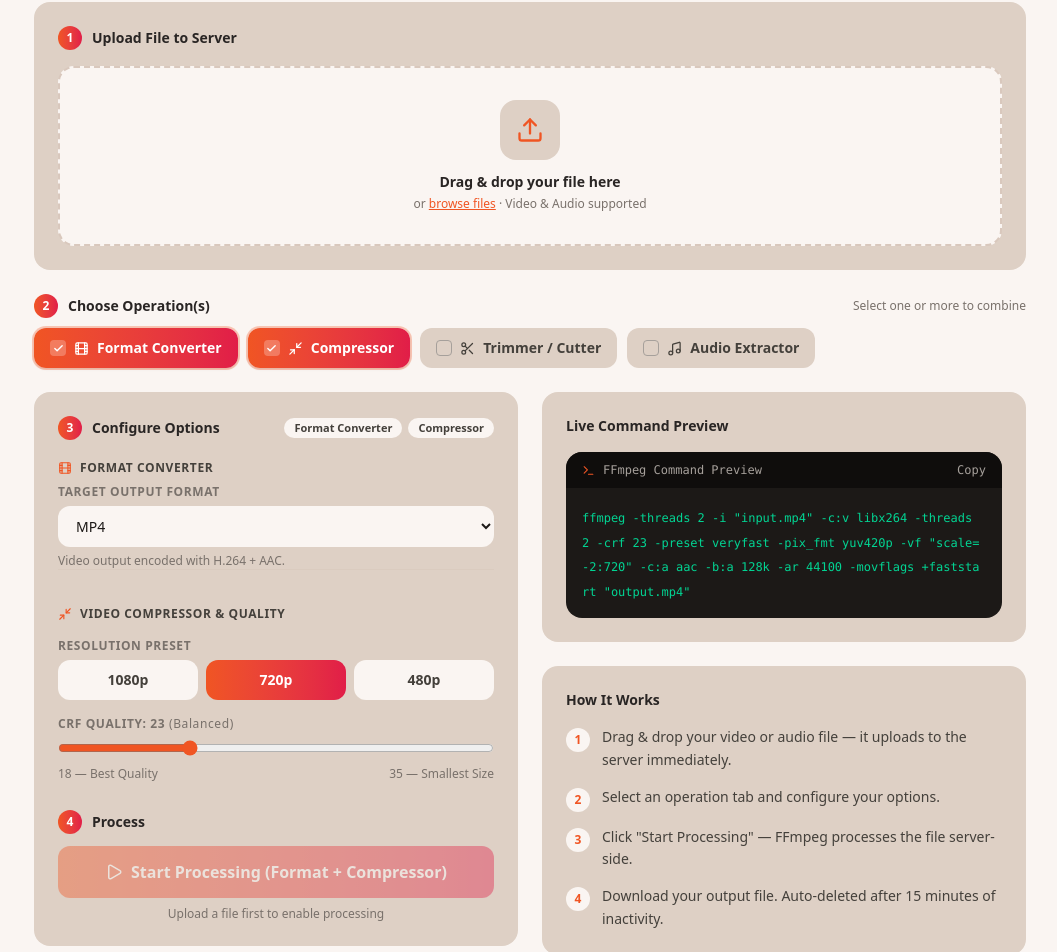
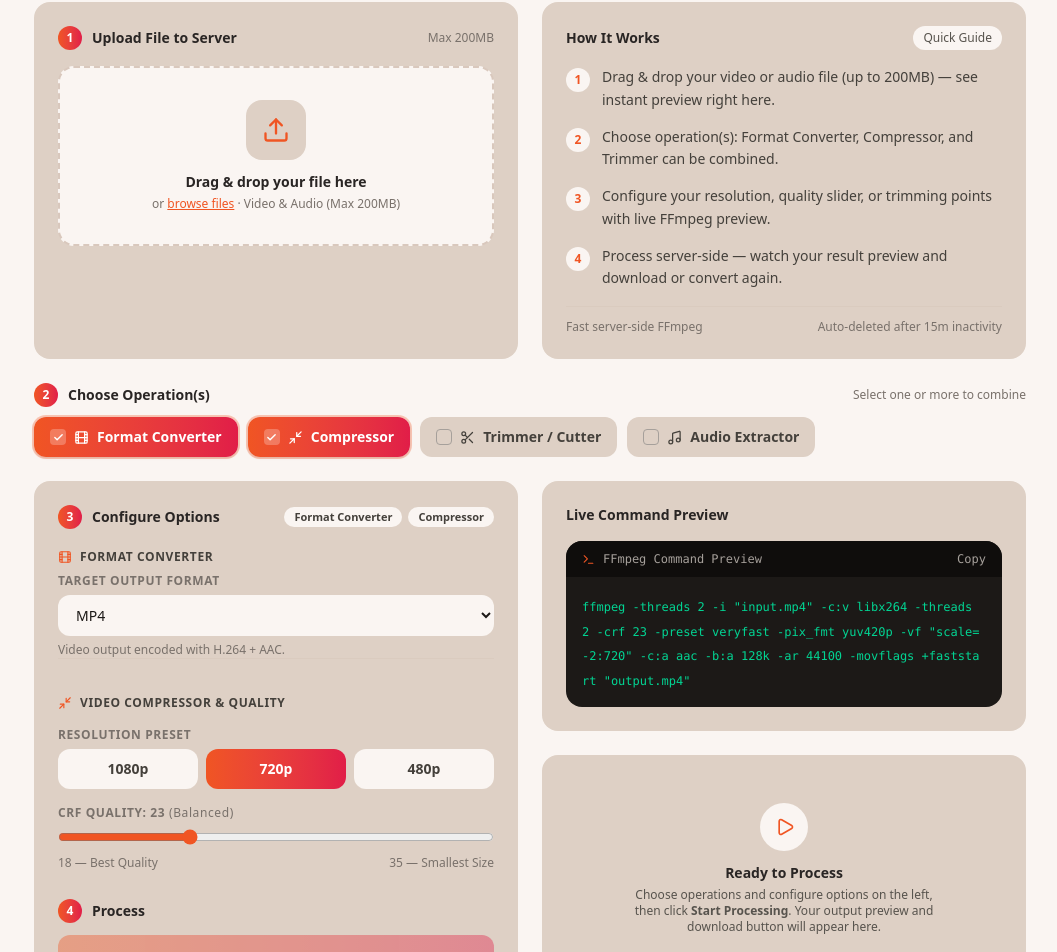
Before and after one commit to mehedienf/ffmpeg-web-interface, a Next.js app: page / in a window 1280 px wide. Shown: the part 94-1046 px from the top of the page, without its empty margins (110-1167 px from the left). Built offline with nearby package versions, Linux system fonts and the light colour scheme.

Commit message:
feat: add 200MB file upload limit and enhance UI for upload instructions and preview

```diff
--- a/app/api/upload/route.ts
+++ b/app/api/upload/route.ts
@@ -21,6 +21,8 @@ import {
   deleteFileSafe,
 } from "@/lib/storage";
 
+const MAX_FILE_SIZE_BYTES = 200 * 1024 * 1024; // 200MB
+
 export async function POST(req: NextRequest) {
   try {
     ensureStorageDirs();
@@ -32,6 +34,13 @@ export async function POST(req: NextRequest) {
 
     if (!file) {
       return NextResponse.json({ error: "No file provided." }, { status: 400 });
+    }
+
+    if (file.size > MAX_FILE_SIZE_BYTES) {
+      return NextResponse.json(
+        { error: "File exceeds the 200MB maximum size limit." },
+        { status: 400 },
+      );
     }
 
     const ext = path.extname(file.name) || ".mp4";
@@ -47,6 +56,14 @@ export async function POST(req: NextRequest) {
       fs.unlinkSync(uploadPath);
       return NextResponse.json(
         { error: "Uploaded file was empty. Please try again." },
+        { status: 400 },
+      );
+    }
+
+    if (stat.size > MAX_FILE_SIZE_BYTES) {
+      fs.unlinkSync(uploadPath);
+      return NextResponse.json(
+        { error: "File exceeds the 200MB maximum size limit." },
         { status: 400 },
       );
     }
--- a/app/page.tsx
+++ b/app/page.tsx
@@ -308,22 +308,27 @@ function FileUploader({
     if (f) onLocalFile(f);
   };
 
+  // State 1: When no file is selected yet — show dashed dropzone
+  if (!localFile) {
     return (
-    <div className="space-y-3">
       <div
         onDragOver={(e) => { e.preventDefault(); setDragging(true); }}
         onDragLeave={() => setDragging(false)}
         onDrop={handleDrop}
-        onClick={() => { if (!localFile) inputRef.current?.click(); }}
+        onClick={() => inputRef.current?.click()}
         className={`relative cursor-pointer rounded-2xl border-2 border-dashed p-8 text-center transition-all shadow-none
-          ${dragging ? "border-[#f05523] bg-[#faf5f2]" :
-            uploadState === "done" ? "border-emerald-500/50 bg-[#faf5f2] cursor-default" :
-            "border-[#d9c8bd] hover:border-[#f05523]/70 bg-[#faf5f2]"}`}
+          ${dragging ? "border-[#f05523] bg-[#faf5f2]" : "border-[#d9c8bd] hover:border-[#f05523]/70 bg-[#faf5f2]"}`}
       >
-        <input ref={inputRef} type="file" accept="video/*,audio/*" className="hidden"
-          onChange={(e: ChangeEvent<HTMLInputElement>) => { const f = e.target.files?.[0]; if (f) onLocalFile(f); }} />
-
-        {!localFile && (
+        <input
+          ref={inputRef}
+          type="file"
+          accept="video/*,audio/*"
+          className="hidden"
+          onChange={(e: ChangeEvent<HTMLInputElement>) => {
+            const f = e.target.files?.[0];
+            if (f) onLocalFile(f);
+          }}
+        />
         <div className="flex flex-col items-center gap-3">
           <div className="rounded-2xl bg-[#ded0c5] p-4 text-[#f05523]">
             <Upload size={28} />
@@ -331,69 +336,93 @@ function FileUploader({
           <div>
             <p className="text-sm font-semibold text-stone-800">Drag & drop your file here</p>
             <p className="mt-1 text-xs text-stone-500">
-                or <span className="text-[#f05523] underline font-medium">browse files</span> · Video & Audio supported
+              or <span className="text-[#f05523] underline font-medium">browse files</span> · Video & Audio (Max 200MB)
             </p>
+          </div>
+        </div>
+      </div>
+    );
+  }
+
+  // State 2: When file IS uploaded — no dashed border, title/size/status at top, full preview below
+  return (
+    <div className="space-y-3">
+      {/* File info bar at the top (Title, size, upload status, clear button) */}
+      <div className="flex items-center justify-between gap-3 bg-[#faf5f2] rounded-xl p-3 border border-[#d9c8bd]/40">
+        <div className="flex items-center gap-2.5 min-w-0">
+          <div className="rounded-lg bg-[#ded0c5] p-2 text-[#f05523] shrink-0">
+            {isAudio(localFile) ? <FileAudio size={18} /> : <FileVideo size={18} />}
+          </div>
+          <div className="min-w-0">
+            <p className="truncate text-sm font-semibold text-stone-800" title={localFile.name}>
+              {localFile.name}
+            </p>
+            <div className="flex items-center gap-2 text-xs text-stone-500 font-medium">
+              <span>{fmtBytes(localFile.size)}</span>
+              <span>•</span>
+              {uploadState === "uploading" && (
+                <span className="text-[#f05523] flex items-center gap-1 font-semibold">
+                  <CloudUpload size={12} /> Uploading ({uploadProgress}%)
+                </span>
+              )}
+              {uploadState === "done" && (
+                <span className="text-emerald-700 flex items-center gap-1 font-semibold">
+                  <CheckCircle size={12} className="text-emerald-600" /> Ready to process
+                </span>
+              )}
+              {uploadState === "error" && (
+                <span className="text-rose-600 flex items-center gap-1 font-semibold">
+                  <AlertTriangle size={12} /> Upload failed
+                </span>
+              )}
+            </div>
+          </div>
+        </div>
+
+        {uploadState !== "uploading" && (
+          <button
+            onClick={onClear}
+            title="Remove file"
+            className="text-stone-400 hover:text-rose-600 hover:bg-stone-200/60 transition-colors p-1.5 rounded-lg shrink-0 cursor-pointer"
+          >
+            <X size={16} />
+          </button>
+        )}
+      </div>
+
+      {/* Upload progress bar */}
+      {uploadState === "uploading" && (
+        <div className="space-y-1">
+          <div className="h-1.5 bg-[#d9c8bd] rounded-full overflow-hidden">
+            <div
+              className="h-full bg-gradient-to-r from-[#f05523] to-[#e11d48] rounded-full transition-all duration-300"
+              style={{ width: `${uploadProgress}%` }}
+            />
           </div>
         </div>
       )}
 
-        {localFile && (
-          <div className="space-y-3">
-            <div className="flex items-center gap-3 text-left bg-[#ded0c5] rounded-xl p-3 shadow-none border-0">
-              <div className="rounded-lg bg-[#faf5f2] p-2.5 text-[#f05523]">
-                {isAudio(localFile) ? <FileAudio size={20} /> : <FileVideo size={20} />}
+      {/* Full preview area without any dashed borders */}
+      {previewUrl && (
+        <div className="rounded-xl overflow-hidden bg-stone-950 shadow-inner border border-stone-800/40 relative">
+          {isAudio(localFile) ? (
+            <div className="p-4 bg-stone-900 flex flex-col gap-2">
+              <div className="flex items-center gap-2 text-xs font-semibold text-stone-300">
+                <Music size={15} className="text-[#f05523]" />
+                <span>Source Audio File Preview</span>
               </div>
-              <div className="flex-1 min-w-0">
-                <p className="truncate text-sm font-medium text-stone-800">{localFile.name}</p>
-                <p className="text-xs text-stone-500">{fmtBytes(localFile.size)}</p>
+              <audio src={previewUrl} controls className="w-full h-11" />
             </div>
-              {uploadState !== "uploading" && (
-                <button onClick={(e) => { e.stopPropagation(); onClear(); }}
-                  className="text-stone-400 hover:text-rose-600 transition-colors p-1">
-                  <X size={18} />
-                </button>
-              )}
-            </div>
-
-            {/* Upload progress */}
-            {uploadState === "uploading" && (
-              <div className="space-y-1.5 pt-1">
-                <div className="flex items-center justify-between text-xs text-stone-600 font-medium">
-                  <span className="flex items-center gap-1.5 text-[#f05523]">
-                    <CloudUpload size={14} /> Uploading to server…
-                  </span>
-                  <span>{uploadProgress}%</span>
-                </div>
-                <div className="h-2 bg-[#d9c8bd] rounded-full overflow-hidden">
-                  <div className="h-full bg-gradient-to-r from-[#f05523] to-[#e11d48] rounded-full transition-all duration-300"
-                    style={{ width: `${uploadProgress}%` }} />
-                </div>
-              </div>
-            )}
-
-            {uploadState === "done" && (
-              <p className="text-xs text-emerald-700 font-medium flex items-center justify-center gap-1.5 pt-1">
-                <CheckCircle size={14} className="text-emerald-600" /> Uploaded successfully · Ready to process
-              </p>
-            )}
-
-            {uploadState === "error" && (
-              <p className="text-xs text-rose-600 font-medium flex items-center justify-center gap-1.5 pt-1">
-                <AlertTriangle size={14} /> Upload failed · Please try again
-              </p>
-            )}
-
-            {/* Preview */}
-            {previewUrl && uploadState !== "uploading" && (
-              <div className="rounded-xl overflow-hidden bg-stone-900 shadow-none border-0">
-                {isAudio(localFile)
-                  ? <audio src={previewUrl} controls className="w-full h-11" />
-                  : <video src={previewUrl} controls className="w-full max-h-52 object-contain" />}
-              </div>
+          ) : (
+            <video
+              src={previewUrl}
+              controls
+              playsInline
+              className="w-full max-h-72 object-contain mx-auto"
+            />
           )}
         </div>
       )}
-      </div>
     </div>
   );
 }
@@ -507,6 +536,12 @@ export default function Home() {
 
   // ── Step 1: Upload file when dropped/selected ────────────────────────────
   const handleLocalFile = useCallback(async (file: File) => {
+    const MAX_FILE_SIZE = 200 * 1024 * 1024; // 200MB limit
+    if (file.size > MAX_FILE_SIZE) {
+      toast("error", `File size (${fmtBytes(file.size)}) exceeds the maximum 200MB limit. Please upload a smaller file.`);
+      return;
+    }
+
     if (result?.filename) {
       fetch(`/api/download/${encodeURIComponent(result.filename)}`, {
         method: "DELETE",
@@ -710,24 +745,27 @@ export default function Home() {
               className="h-9 md:h-10 w-auto object-contain"
             />
             <div className="hidden sm:block border-l border-[#d9c8bd] pl-3">
-              <span className="text-xs font-semibold text-stone-500 uppercase tracking-wider block">FFmpeg Studio</span>
+              <span className="text-xs font-semibold text-stone-500 tracking-wider block">FFmpeg Studio</span>
             </div>
           </div>
           <div className="flex items-center gap-2 text-xs font-medium text-stone-700 bg-[#ded0c5] px-3 py-1.5 rounded-full shadow-none border-0">
-            <span className="inline-block w-2 h-2 rounded-full bg-emerald-500 animate-pulse"></span>
-            <span>Online</span>
+            <span className="text-xs font-semibold text-stone-500 uppercase tracking-wider block">Free</span>
           </div>
         </div>
       </header>
 
       <main className="max-w-5xl mx-auto px-4 py-8 space-y-6">
 
+        {/* Top Grid: Step 1 (Upload) + How It Works */}
+        <div className="grid grid-cols-1 lg:grid-cols-2 gap-6 items-stretch">
           {/* Upload Panel */}
-        <section className="rounded-2xl bg-[#ded0c5] p-6 space-y-4 shadow-none border-0">
+          <section className="rounded-2xl bg-[#ded0c5] p-6 space-y-4 shadow-none border-0 flex flex-col justify-between">
+            <div className="space-y-4">
               <div className="flex items-center gap-2.5">
                 <span className="flex items-center justify-center w-6 h-6 rounded-full bg-gradient-to-r from-[#f05523] to-[#e11d48] text-white text-xs font-bold shrink-0 shadow-none">1</span>
                 <h2 className="text-sm font-semibold text-stone-800">Upload File to Server</h2>
-            {uploadState === "done" && <CheckCircle size={15} className="text-emerald-600 ml-auto" />}
+                <span className="text-xs text-stone-500 font-medium ml-auto">Max 200MB</span>
+                {uploadState === "done" && <CheckCircle size={15} className="text-emerald-600" />}
               </div>
               <FileUploader
                 uploadState={uploadState}
@@ -737,7 +775,42 @@ export default function Home() {
                 onLocalFile={handleLocalFile}
                 onClear={handleClear}
               />
+            </div>
           </section>
+
+          {/* How It Works (Right side of Upload Panel) */}
+          <section className="rounded-2xl bg-[#ded0c5] p-6 space-y-4 shadow-none border-0 flex flex-col justify-between">
+            <div>
+              <div className="flex items-center justify-between mb-4">
+                <h2 className="text-sm font-semibold text-stone-800 flex items-center gap-2">
+                  <span>How It Works</span>
+                </h2>
+                <span className="text-xs font-medium text-stone-600 bg-[#faf5f2] px-2.5 py-1 rounded-full">
+                  Quick Guide
+                </span>
+              </div>
+              <ol className="space-y-3.5 text-sm text-stone-700">
+                {[
+                  "Drag & drop your video or audio file (up to 200MB) — see instant preview right here.",
+                  "Choose operation(s): Format Converter, Compressor, and Trimmer can be combined.",
+                  "Configure your resolution, quality slider, or trimming points with live FFmpeg preview.",
+                  "Process server-side — watch your result preview and download or convert again.",
+                ].map((step, i) => (
+                  <li key={i} className="flex gap-3 items-start">
+                    <span className="shrink-0 w-6 h-6 rounded-full bg-[#faf5f2] text-[#f05523] flex items-center justify-center text-xs font-bold mt-0.5 shadow-none border-0">
+                      {i + 1}
+                    </span>
+                    <span className="leading-relaxed">{step}</span>
+                  </li>
+                ))}
+              </ol>
+            </div>
+            <div className="pt-3 border-t border-[#d9c8bd]/60 text-xs text-stone-500 flex items-center justify-between">
+              <span>Fast server-side FFmpeg</span>
+              <span>Auto-deleted after 15m inactivity</span>
+            </div>
+          </section>
+        </div>
 
         {/* Step 2: Choose Operation(s) */}
         <div>
@@ -945,8 +1018,8 @@ export default function Home() {
                   {processing
                     ? <><Loader2 size={18} className="animate-spin" /> Processing…</>
                     : result
-                    ? <><Play size={18} /> Convert Again ({selectedOps.map((id) => OPERATIONS.find((o) => o.id === id)?.label.split(" ")[0]).join(" + ")})</>
-                    : <><Play size={18} /> Start Processing ({selectedOps.map((id) => OPERATIONS.find((o) => o.id === id)?.label.split(" ")[0]).join(" + ")})</>}
+                    ? <><Play size={18} /> Convert Again </>
+                    : <><Play size={18} /> Start Processing </>}
                 </button>
                 {result && !processing && (
                   <p className="text-center text-[11px] text-stone-500 mt-2">
@@ -982,23 +1055,16 @@ export default function Home() {
             )}
 
             {!result && (
-              <section className="rounded-2xl bg-[#ded0c5] p-6 shadow-none border-0">
-                <h2 className="text-sm font-semibold text-stone-800 mb-4">How It Works</h2>
-                <ol className="space-y-3.5 text-sm text-stone-700">
-                  {[
-                    "Drag & drop your video or audio file — it uploads to the server immediately.",
-                    "Select an operation tab and configure your options.",
-                    "Click \"Start Processing\" — FFmpeg processes the file server-side.",
-                    "Download your output file. Auto-deleted after 15 minutes of inactivity.",
-                  ].map((step, i) => (
-                    <li key={i} className="flex gap-3 items-start">
-                      <span className="shrink-0 w-6 h-6 rounded-full bg-[#faf5f2] text-[#f05523] flex items-center justify-center text-xs font-bold mt-0.5 shadow-none border-0">
-                        {i + 1}
-                      </span>
-                      <span className="leading-relaxed">{step}</span>
-                    </li>
-                  ))}
-                </ol>
+              <section className="rounded-2xl bg-[#ded0c5] p-6 shadow-none border-0 flex flex-col items-center justify-center text-center py-12 space-y-3">
+                <div className="w-12 h-12 rounded-full bg-[#faf5f2] text-[#f05523] flex items-center justify-center shadow-none">
+                  <Play size={20} className="ml-0.5" />
+                </div>
+                <div>
+                  <h3 className="text-sm font-semibold text-stone-800">Ready to Process</h3>
+                  <p className="text-xs text-stone-600 mt-1 max-w-xs">
+                    Choose operations and configure options on the left, then click <strong>Start Processing</strong>. Your output preview and download button will appear here.
+                  </p>
+                </div>
               </section>
             )}
           </div>
```
Also changed, not shown: 1 other file (tests, documents, lock files or other folders). Lines whose indentation alone changed are shown as unchanged.
